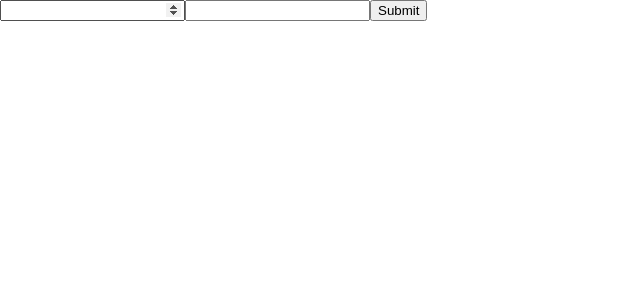
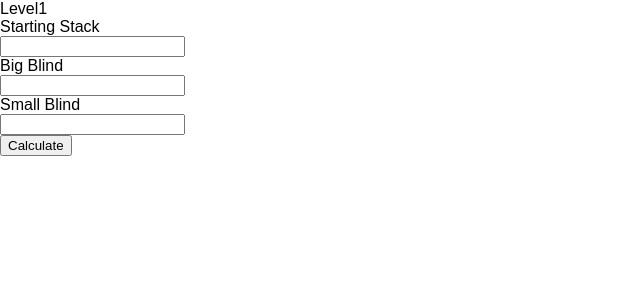
Before and after one commit to jbcastro/tournament_calculator_react, a React (Create React App) app: page / in a window 1280 px wide. Shown: the top 300 px of the page, without its empty margins (0-640 px from the left). Built offline with nearby package versions, Linux system fonts and the light colour scheme.

Commit message:
got the barebones working

```diff
--- a/src/components/App.js
+++ b/src/components/App.js
@@ -1,5 +1,6 @@
-import React, { Component } from 'react';
-import './styles/App.css';
+import React, { Component } from "react";
+import "./styles/App.css";
+import { async, reject } from "q";
 
 //The Codeslinger's creed
 //I do not click with my hand; he who clicks with his hand has forgotten the face of his father
@@ -11,75 +12,116 @@ import './styles/App.css';
 //I do not code with my computer; he who codes with his computer has forgotten the face of his father
 //I code with my heart
 
+class App extends Component {
+  constructor(props) {
+    super(props);
+    this.state = {
+      chipCount: {},
+      smallBlind: {},
+      bigBlind: {},
+      level: 1,
+      grade: {}
+    };
+    this.handleChangeChip = this.handleChangeChip.bind(this);
+    this.handleChangeSmall = this.handleChangeSmall.bind(this);
+    this.handleChangeBig = this.handleChangeBig.bind(this);
+    this.handleSubmit = this.handleSubmit.bind(this);
+    this.checkAmount = this.checkAmount.bind(this);
+  }
+  handleChangeChip = event => {
+    const value = event.target.value;
+    const valueInt = parseFloat(value);
+    this.setState({ chipCount: valueInt });
+  };
+  handleChangeSmall = event => {
+    const value = event.target.value;
+    const valueInt = parseFloat(value);
+    this.setState({ smallBlind: valueInt });
+  };
+  handleChangeBig = event => {
+    const value = event.target.value;
+    const valueInt = parseFloat(value);
+    this.setState({ bigBlind: valueInt });
+  };
 
-class App extends Component {
-  constructor (props){
-    super(props);
-    this.state={
-      chipCount:200,
-     formControls:{
+  handleSubmit = (event, prevState) => {
+    const blindsAdd = this.state.bigBlind + this.state.smallBlind;
+    const maths = this.state.chipCount - blindsAdd;
+    this.setState({ chipCount: maths });
+    this.setState(prevState => ({ level: prevState.level + 1 }));
 
-       smallBlind:{
-         value:{}
-       },
-       bigBlind:{
-         value:{}
-       }
-     }
+    // filler
+
+    // const checkers = async chipCount => {
+    //   if (chipCount <= 0) {
+    //     return console.log("end it");
+    //   }
+    // };
+
+    // .then(chipCount => {
+    //   if (chipCount <= 0) {
+    //     return console.log("end it");
+    //   }
+    // });
+  };
+
+  checkAmount = () => {
+    const level = this.state.level;
+    const minutes = level * 20;
+    const hours = minutes / 60;
+
+    console.log(
+      "you lasted " + minutes + " minutes" + ", or " + hours + " hours "
+    );
+  };
+
+  render() {
+    let chipCount = this.state.chipCount;
+    if (chipCount <= 0) {
+      this.checkAmount();
     }
-    this.handleSubmit = this.handleSubmit.bind(this);
-    this.handleChange = this.handleChange.bind(this)
 
-
-
+    return (
+      <div>
+        Level
+        {this.state.level}
+        <form>
+          Starting Stack
+          <p>
+            <input
+              type="number"
+              name="chipCount"
+              value={this.state.chipCount}
+              onChange={this.handleChangeChip}
+            />
+          </p>
+        </form>
+        <form>
+          Big Blind
+          <p>
+            <input
+              type="number"
+              name="bigBlind"
+              value={this.state.bigBlind}
+              onChange={this.handleChangeBig}
+            />
+          </p>
+        </form>
+        <form>
+          Small Blind
+          <p>
+            <input
+              type="number"
+              name="smallBlind"
+              value={this.state.smallBlind}
+              onChange={this.handleChangeSmall}
+            />
+          </p>
+        </form>
+        <button onClick={() => this.handleSubmit()}>Calculate</button>
+      </div>
+    );
   }
-  handleChange(event) {
-    const name = event.target.name;
-      const value = event.target.value;
-      this.setState({
-        formControls: {
-            ...this.state.formControls,
-            [name]: {
-            ...this.state.formControls[name],
-            value
-          }
-        }
-      });
-  }
-
-  handleSubmit = (event)=>{
-    // const chipers = props.smallBlind.value;
-    // console.log(chipers)
-    // this.setState({chipCount:})
-
-    // this.setState({chipCount:smallBlind})
-    event.preventDefault();
-
-  }
-  render() {
-    return (
-
-      <form onSubmit = {this.handleSubmit}>
-
-      <input type="number"
-             name="smallBlind"
-             value={this.state.formControls.smallBlind.value}
-             onChange={this.handleChange}
-      />
-
-      <input type="number"
-             name="bigBlind"
-             value={this.state.formControls.bigBlind.value}
-             onChange={this.handleChange}
-      />
-
-<input type="submit" value="Submit" />
-  </form>
-);
 }
 
-}
-
-
-
 export default App;
```
Also changed, not shown: 1 other file (tests, documents, lock files or other folders).
